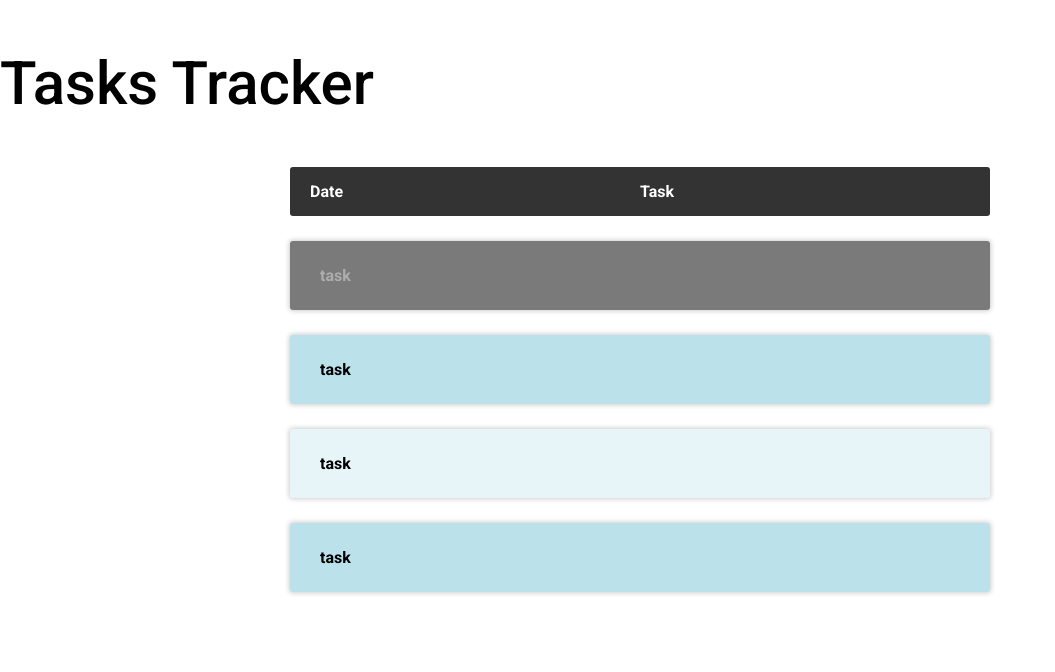
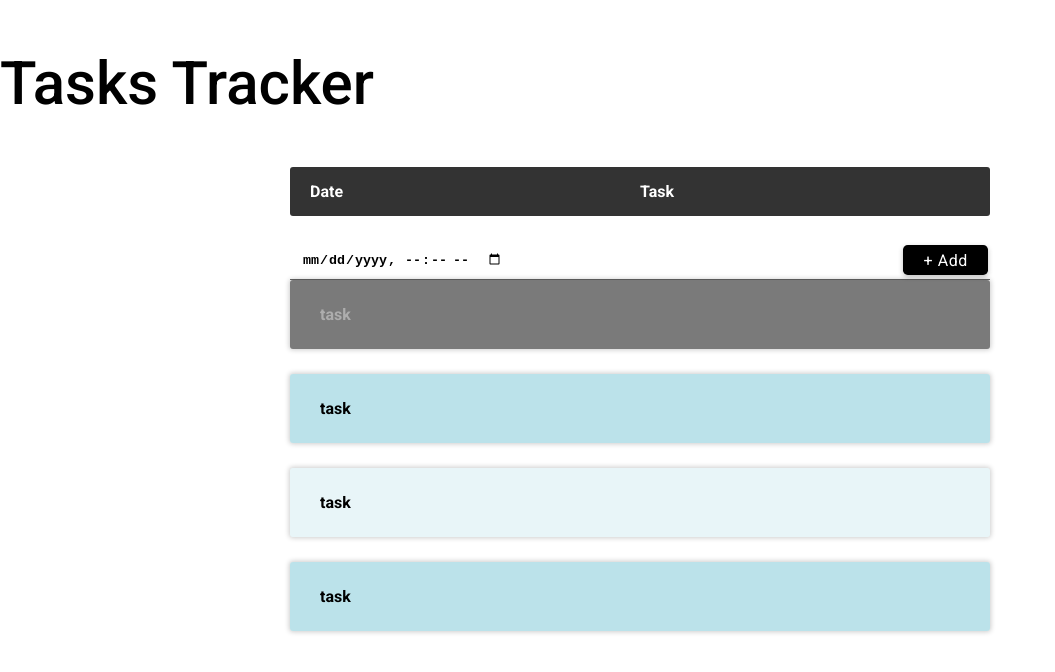
Before and after one commit to ArfinHasib/React-Projects, a React (Create React App) app: page / in a window 1280 px wide. Shown: the top 672 px of the page, without its empty margins (0-1055 px from the left). Built offline with nearby package versions, Linux system fonts and the light colour scheme.

Commit message:
21 - Task Tracker (Input Task Component)

```diff
--- /dev/null
+++ b/src/projects/21 - task-tracker/Task.jsx
@@ -0,0 +1,18 @@
+import React from 'react';
+import Button from '../components/Button';
+
+export default function Task({ date, type, setDate, setType, onClick }) {
+   return (
+      <div
+         className='d-flex'
+         style={{
+            justifyContent: 'space-between',
+            borderBottom: '1px solid #666',
+         }}
+      >
+         <input type='datetime-local' value={date} onChange={setDate} />
+         <input type='text' value={type} onChange={setType} />
+         <Button text='+ Add' btnClass='btn' onClick={onClick} />
+      </div>
+   );
+}
--- a/src/projects/21 - task-tracker/TaskTrackerApp.jsx
+++ b/src/projects/21 - task-tracker/TaskTrackerApp.jsx
@@ -1,8 +1,23 @@
-import React from 'react';
+import React, { useState } from 'react';
 import Title from '../components/Title';
 import { TableStyle } from './TableStyle';
+import Task from './Task';
 
 export default function TaskTrackerApp() {
+   const [newTask, setNewTask] = useState({
+      date: '',
+      type: '',
+      completed: '',
+   });
+
+   const handleChangeDate = (e) => {
+      setNewTask({ ...newTask, date: e.target.value });
+   };
+
+   const handleChangeType = (e) => {
+      setNewTask({ ...newTask, type: e.target.value });
+   };
+
    return (
       <>
          <Title text='Tasks Tracker' />
@@ -10,8 +25,13 @@ export default function TaskTrackerApp() {
             <ul className='table-haed'>
                <li>Date</li>
                <li>Task</li>
-               {/* <Task /> */}
             </ul>
+            <Task
+               date={newTask.date}
+               setDate={handleChangeDate}
+               type={newTask.type}
+               setType={handleChangeType}
+            />
             <ul className='table-row'>
                <li className='completed'>task</li>
                <li>task</li>
```
